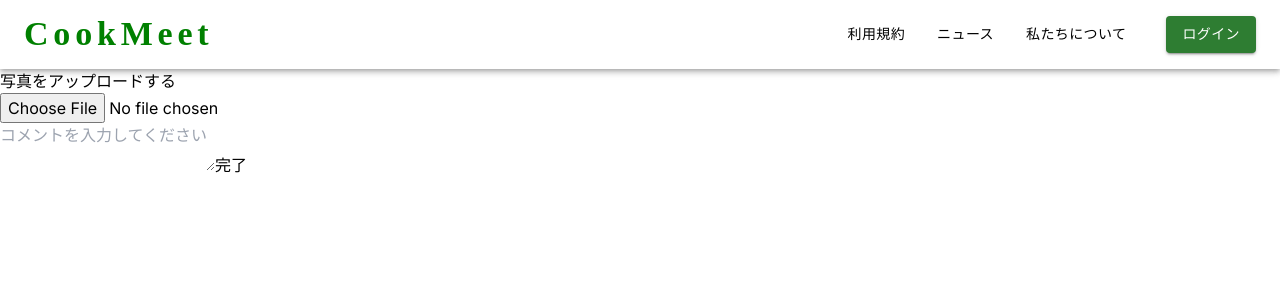
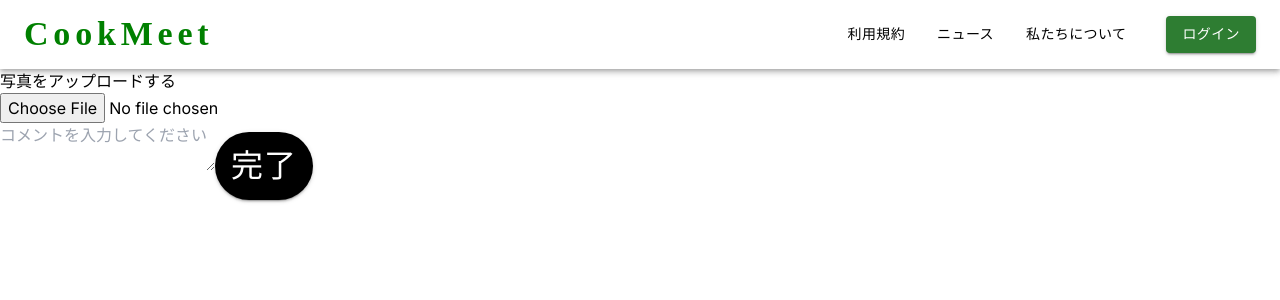
Before and after one commit to hato72/CookMeet, a Next.js app: page /cook/photo in a window 1280 px wide. Shown: the top 300 px of the page. Built offline with nearby package versions, Linux system fonts and the light colour scheme.

Commit message:
写真アップロードページ

```diff
--- a/src/app/cook/photo/page.tsx
+++ b/src/app/cook/photo/page.tsx
@@ -1,5 +1,7 @@
 import React, { useState } from 'react';
 import axios from 'axios';
+import Link from 'next/link';
+import BlackRoundButton from '@/components/ui/buttun/BlackRoundButton';
 
 const UploadPage: React.FC = () => {
     const [selectedFile, setSelectedFile] = useState<File | null>(null);
@@ -62,13 +64,10 @@ const UploadPage: React.FC = () => {
                         value={comment}
                         onChange={handleCommentChange}
                     />
-                    <button type="submit" className="submit-button">完了</button>
-                    {/* 調理記録ページへ
-
-                        調理履歴を左側に
-                        右側にSNSでシェアボタンとマイページへボタン
-
-                    */}
+                    <Link href={'./cook/repo'}>
+                        <BlackRoundButton type="submit" className="submit-button">完了</BlackRoundButton>
+                    </Link>
+                    {/* 調理記録ページへ */}
                 </div>
             </form>
         </div>
```
